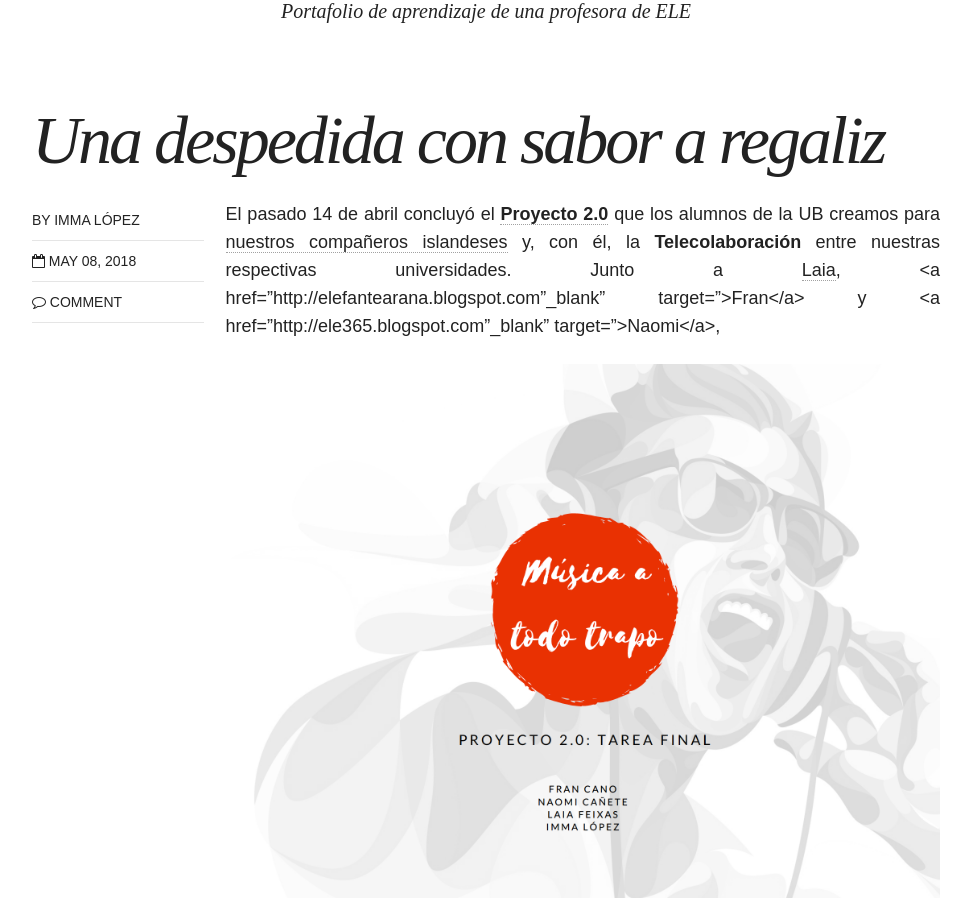
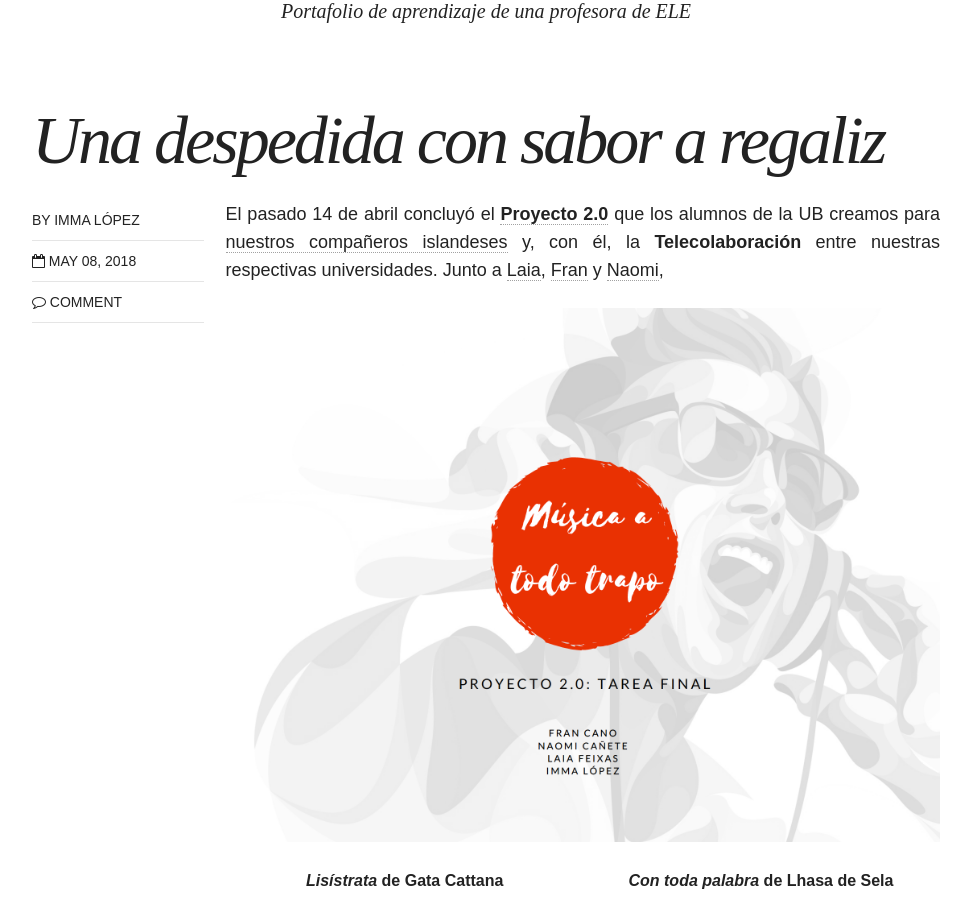
Before and after one commit to immalopez/immalopez.github.io, a Jekyll site: the page built from _posts/blog/2018-05-08-reflexion-final-tic.md, in a window 1280 px wide and 900 px high, scrolled down 372 px. Shown: the whole window, without its empty margins (154-1125 px from the left). Built offline with Jekyll 4.4.1, drawn with Linux system fonts in a browser that asks for light colours; nearby versions of some CDN libraries; comment, search, counter and statistics services are not loaded.

Commit message:
Update 2018-05-08-reflexion-final-tic.md

```diff
--- a/_posts/blog/2018-05-08-reflexion-final-tic.md
+++ b/_posts/blog/2018-05-08-reflexion-final-tic.md
@@ -11,7 +11,7 @@
 # modified: 2016-06-01T14:19:19-04:00
 ---
 
-El pasado 14 de abril concluyó el <a href="https://docs.google.com/document/d/1H58zZLbBANnXFQOmvcGZtIKY-Ss6r7NqzxZAXsKW3bU/edit?usp=sharing" target="_blank">**Proyecto 2.0**</a> que los alumnos de la UB creamos para <a href="https://immalopez.github.io/blog/halldor-primera-toma/" target="_blank">nuestros compañeros islandeses</a> y, con él, la **Telecolaboración** entre nuestras respectivas universidades. Junto a <a href="https://verborreadeverba-errante.blogspot.com" target="_blank">Laia</a>, <a href="http://elefantearana.blogspot.com"_blank" target=">Fran</a> y <a href="http://ele365.blogspot.com"_blank" target=">Naomi</a>,
+El pasado 14 de abril concluyó el <a href="https://docs.google.com/document/d/1H58zZLbBANnXFQOmvcGZtIKY-Ss6r7NqzxZAXsKW3bU/edit?usp=sharing" target="_blank">**Proyecto 2.0**</a> que los alumnos de la UB creamos para <a href="https://immalopez.github.io/blog/halldor-primera-toma/" target="_blank">nuestros compañeros islandeses</a> y, con él, la **Telecolaboración** entre nuestras respectivas universidades. Junto a <a href="https://verborreadeverba-errante.blogspot.com" target="_blank">Laia</a>, <a href="http://elefantearana.blogspot.com" target="_blank">Fran</a> y <a href="http://ele365.blogspot.com" target="_blank">Naomi</a>,
 
 ![Portada](/images/Screen Shot 2018-06-10 at 15.18.35.png)
 
```
